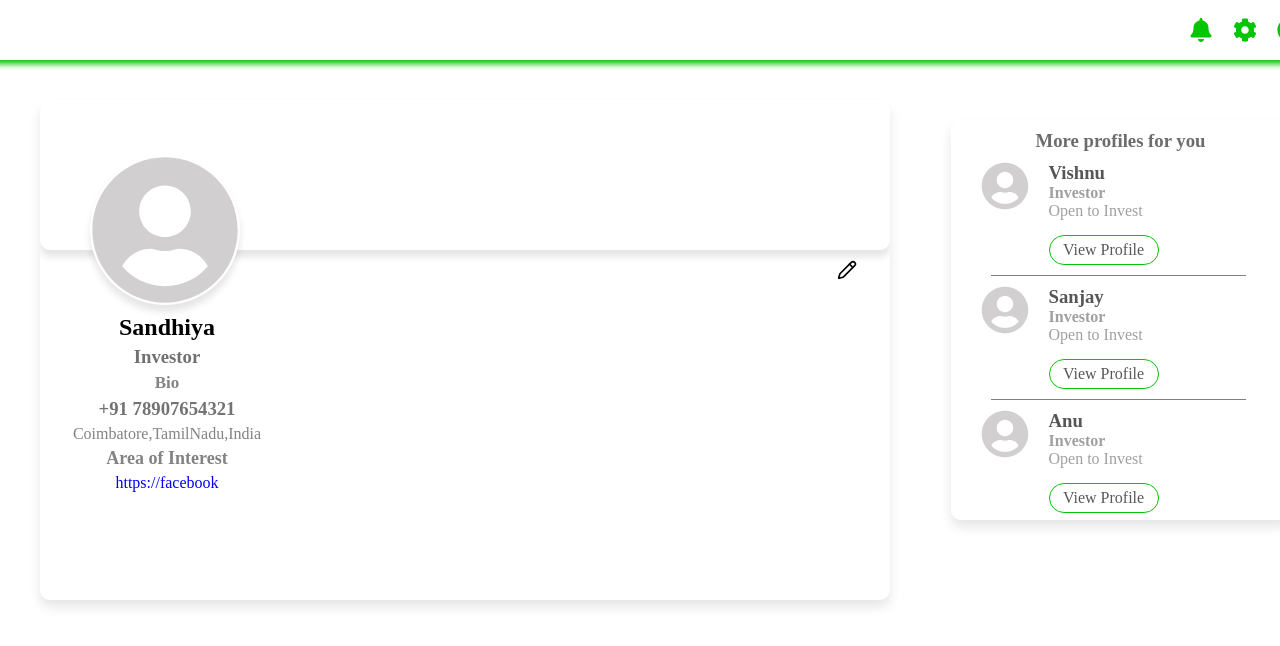
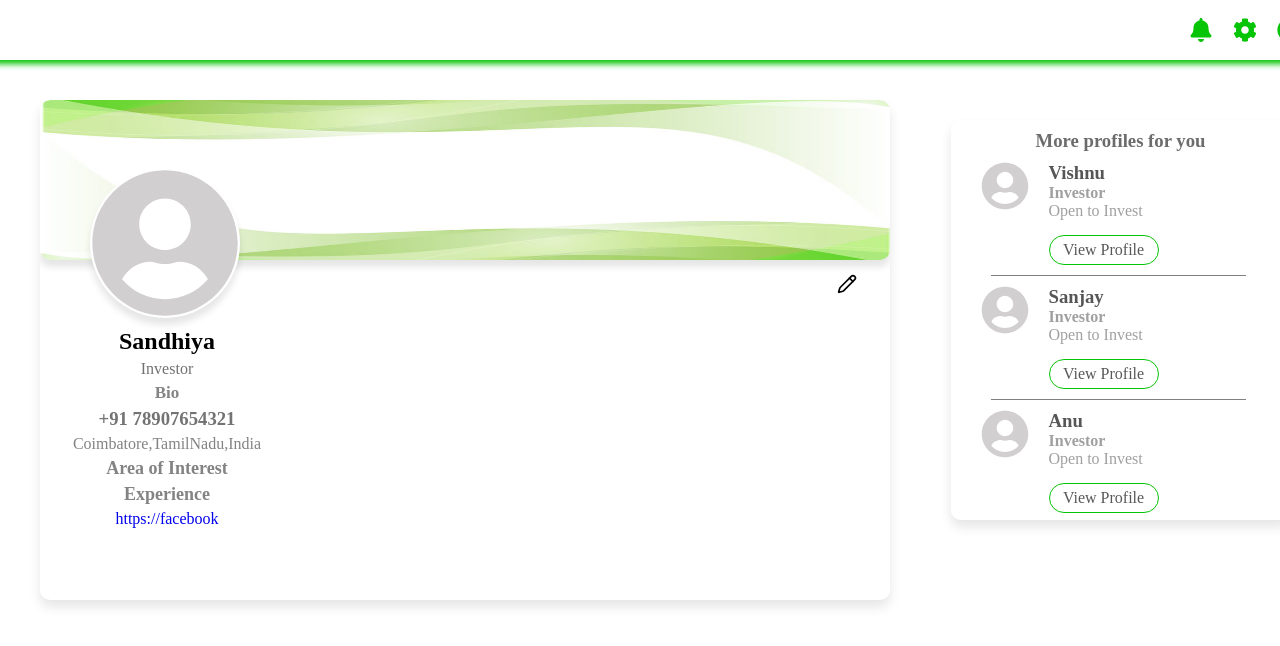
Before and after one commit to Sandhiya-29/Redux-Business, a React (Create React App) app: page /profile in a window 1280 px wide. Shown: the top 646 px of the page. Built offline with nearby package versions, Linux system fonts and the light colour scheme.

Commit message:
files added

```diff
--- a/src/Dashboard/Profile.css
+++ b/src/Dashboard/Profile.css
@@ -25,14 +25,13 @@
 }
   .background{
     width: 850px;
-    height: 150px;
+    height: 160px;
     border-radius: 10px;
-    background-color:white;
     box-shadow: 0px 7px 7px rgba(0, 0, 0, 0.1);
 }
  .image-container{
     position:absolute;
-    top: 155px;
+     top: 168px;
     margin-left: 50px;
     margin-top:0;
     width:150px;
@@ -53,6 +52,7 @@
   display:flex;
   flex-direction:column;
   gap:5px;
+
 }
 .user-name{
   margin-right:70%;
@@ -62,6 +62,7 @@
 .user-role{
   margin-right:70%;
   color: rgb(113, 113, 113);
+  font-size: 16px;
 }
 .user-bio{
   margin-right:70%;
@@ -93,6 +94,11 @@
   color: rgb(131, 131, 131);
   font-size: 18px;
 }
+.user-experience{
+   margin-right: 70%;
+   color: rgb(131, 131, 131);
+   font-size: 18px;
+}
 .members-2{
     width: 340px;
     height: 400px;
--- a/src/Dashboard/Profile.jsx
+++ b/src/Dashboard/Profile.jsx
@@ -3,6 +3,7 @@ import Header from './Header';
 import './Profile.css';
 import { FaUserCircle} from 'react-icons/fa';
 import { LuPencil } from "react-icons/lu";
+import background from './360_F_172318263_046YEZYCK2hDGJR6X6lm4Gbaxar65Rew.jpg';
 
 const Profile = () => {
   return (
@@ -13,7 +14,7 @@ const Profile = () => {
         <div className="profile">
          <div className='profile-container'>
           <div>
-              <div className='background' ></div>
+             <img src={background} alt="background" className='background' />
               <div className='image-container'>
               <FaUserCircle className='profile-image' />
                </div>
@@ -23,13 +24,13 @@ const Profile = () => {
                </div>
               <div className="details">
                 <h2 className="user-name">Sandhiya</h2>
-                <h3 className="user-role">Investor</h3>
-                <h4 className="user-bio">Bio</h4>
+                <p className="user-role">Investor</p>
+                <h5 className="user-bio">Bio</h5>
                 <h3 className="user-number">+91 78907654321</h3>
                 <p className="user-location">Coimbatore,TamilNadu,India</p>
                 <h4 className='user-interest'>Area of Interest</h4>
+                <h3 className="user-experience">Experience</h3>
                 <a href="L#" className="user-links">https://facebook</a>
-
               </div>
          </div>
           <div className='members-2'>
```
Also changed, not shown: src/Dashboard/360_F_172318263_046YEZYCK2hDGJR6X6lm4Gbaxar65Rew.jpg (added), src/Dashboard/green-curve-abstract-background_53876-99569.avif (added).
